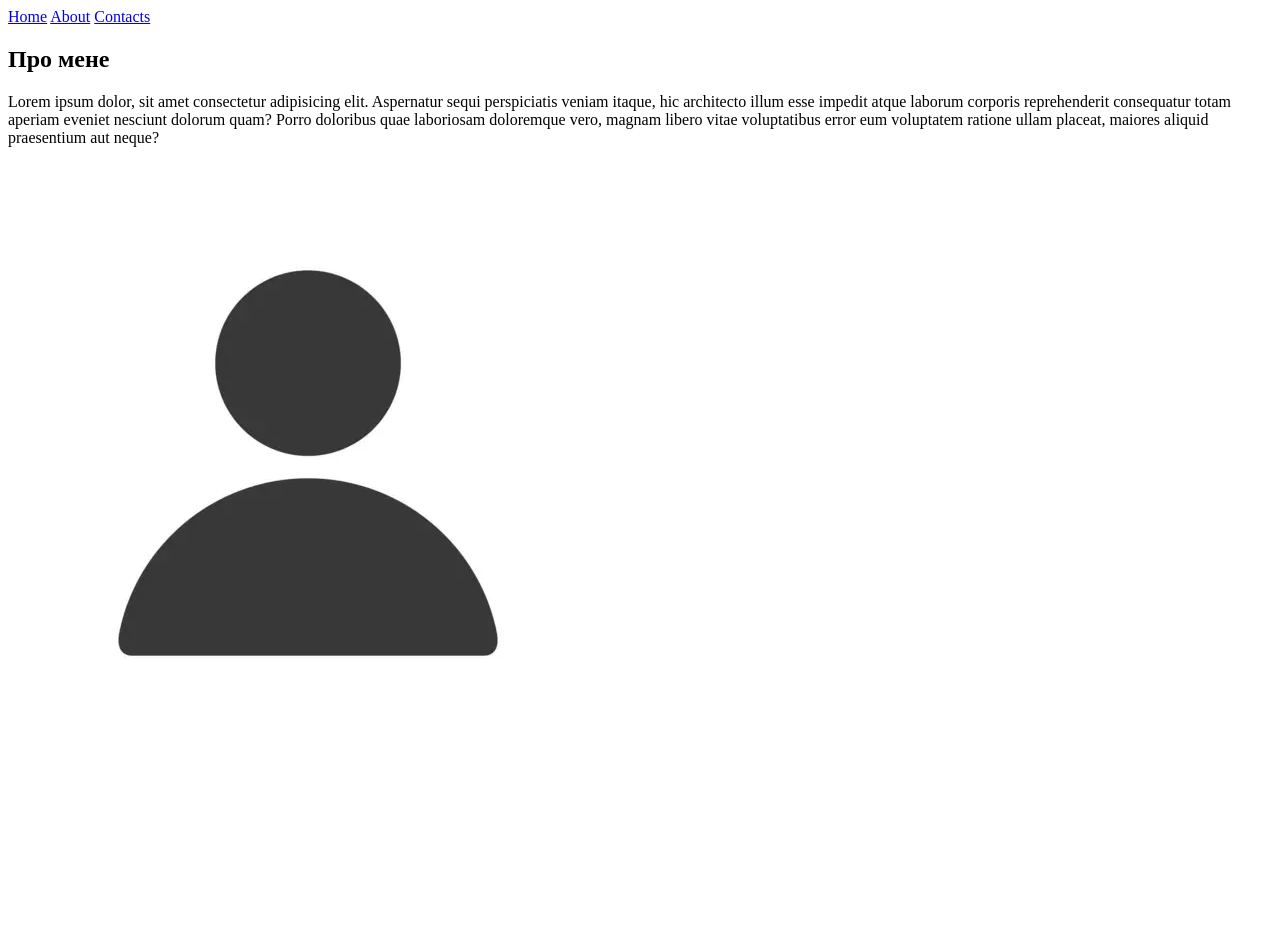
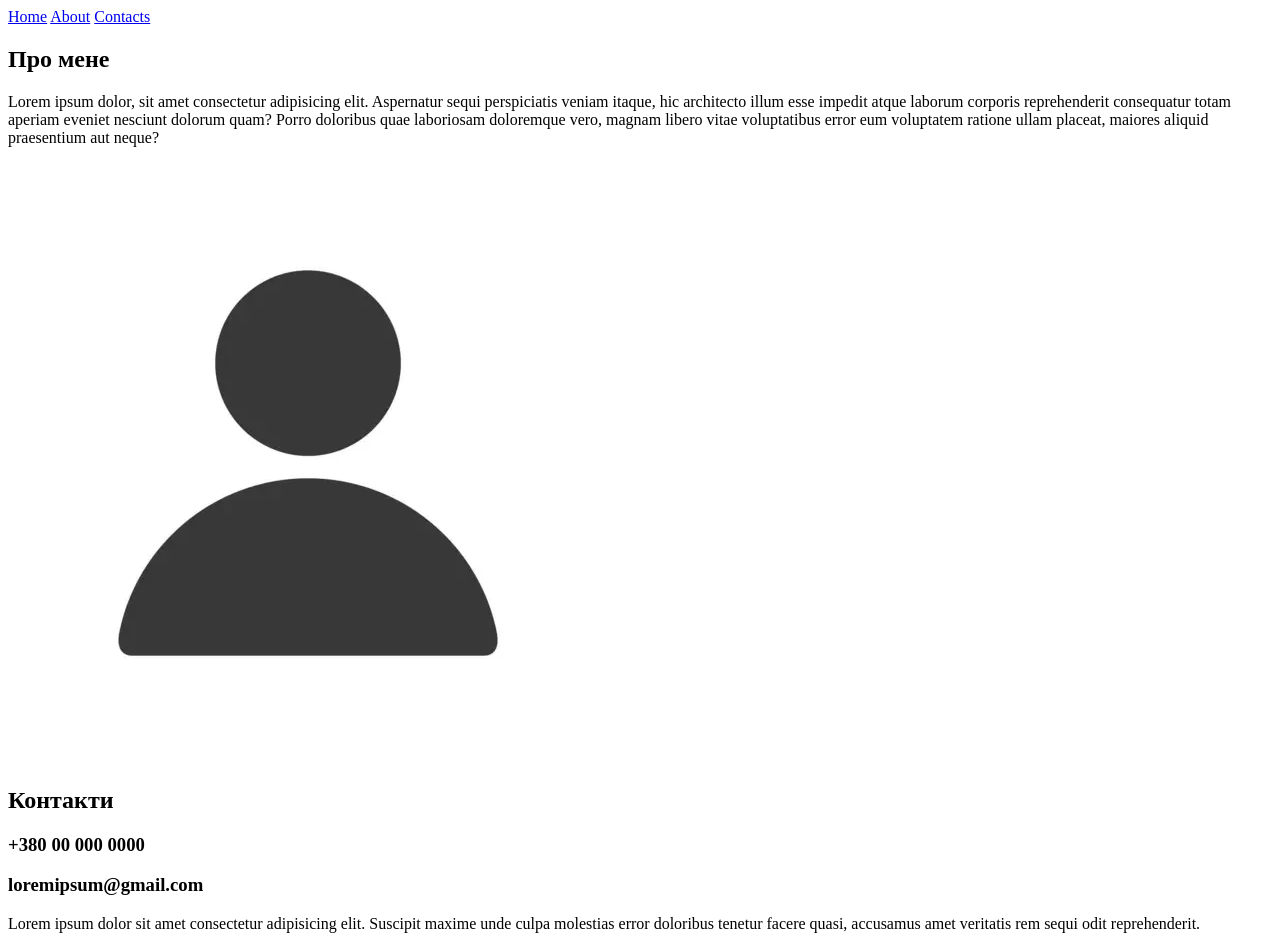
Before and after one commit to Almazik2013/hw12, a plain HTML site: page index.html in a window 1280 px wide. Before the commit the page ends 800 px from the top, so only its background shows below. Drawn offline with Linux system fonts and the light colour scheme.

Commit message:
add section contacts

```diff
--- a/index.html
+++ b/index.html
@@ -19,6 +19,12 @@
             <p>Lorem ipsum dolor, sit amet consectetur adipisicing elit. Aspernatur sequi perspiciatis veniam itaque, hic architecto illum esse impedit atque laborum corporis reprehenderit consequatur totam aperiam eveniet nesciunt dolorum quam? Porro doloribus quae laboriosam doloremque vero, magnam libero vitae voluptatibus error eum voluptatem ratione ullam placeat, maiores aliquid praesentium aut neque?</p>
             <img src="./img/depositphotos_728071110-stock-illustration-user-person-silhouette-icon-isolated.jpg" alt="photo">
         </section>
+        <section>
+            <h2>Контакти</h2>
+            <h3>+380 00 000 0000</h3>
+            <h3>loremipsum@gmail.com</h3>
+            <p>Lorem ipsum dolor sit amet consectetur adipisicing elit. Suscipit maxime unde culpa molestias error doloribus tenetur facere quasi, accusamus amet veritatis rem sequi odit reprehenderit.</p>
+        </section>
     </main>
 </body>
 </html>
```
